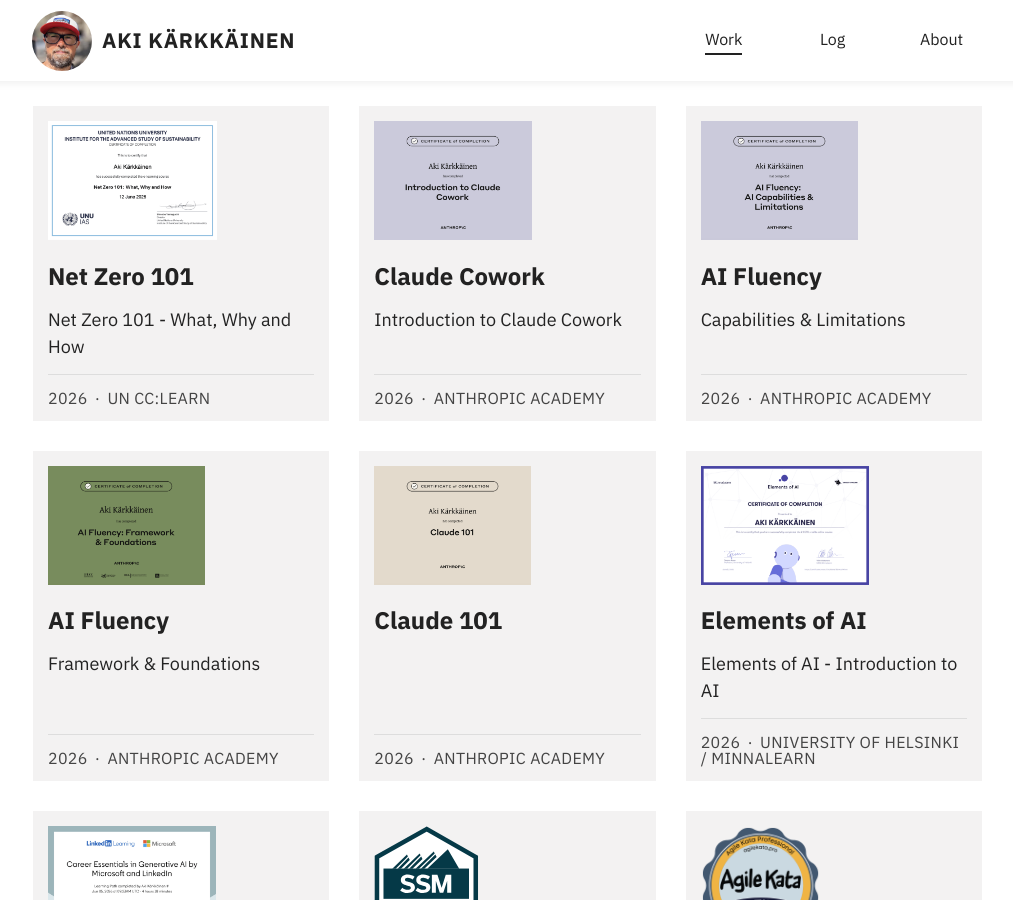
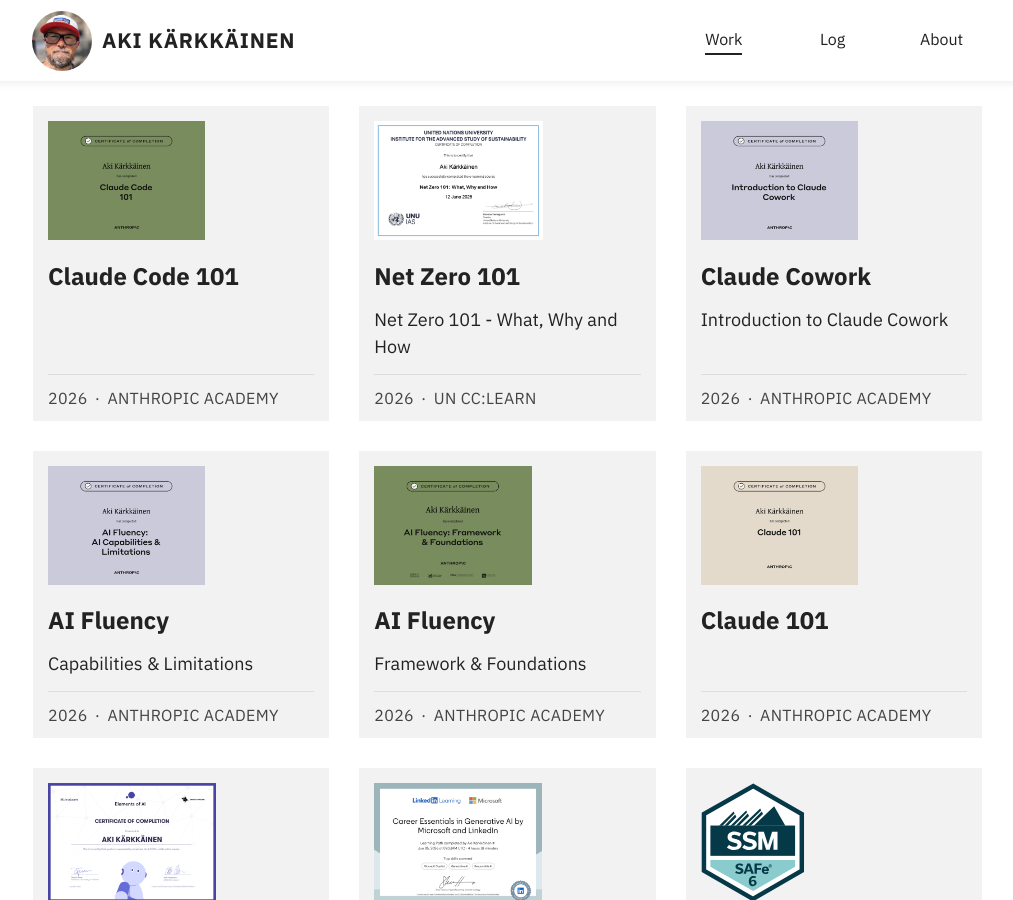
Before and after one commit to akikoo/akikoo.github.io, a Jekyll site: the page built from pages/work/index.html, in a window 1280 px wide and 900 px high, scrolled down 4753 px. Shown: the whole window, without its empty margins (133-1146 px from the left). Built offline with Jekyll 4.4.1, drawn with Linux system fonts in a browser that asks for light colours; some web fonts are replaced.

Commit message:
Add new certificate of completion: Claude Code 101

```diff
--- a/_data/certifications.yml
+++ b/_data/certifications.yml
@@ -1,3 +1,8 @@
+- name: Claude Code 101
+  description:
+  image: claude-code-101.png
+  url: https://verify.skilljar.com/c/eop7iacxizsy
+  year: 2026 <span class="middot" aria-hidden="true">&middot;</span> Anthropic Academy
 - name: Net Zero 101
   description: Net Zero 101 - What, Why and How
   image: net-zero-101.png
```
Also changed, not shown: assets/images/certifications/claude-code-101.png (added).
